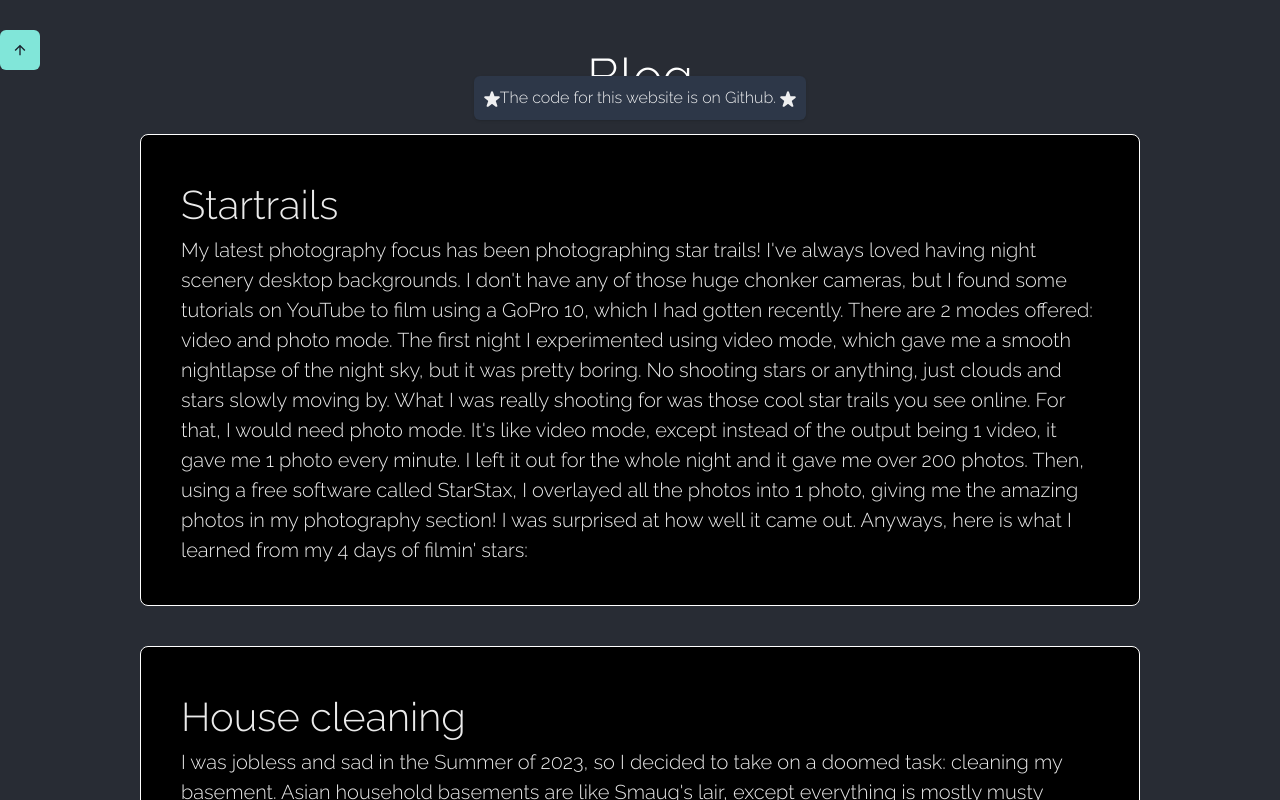
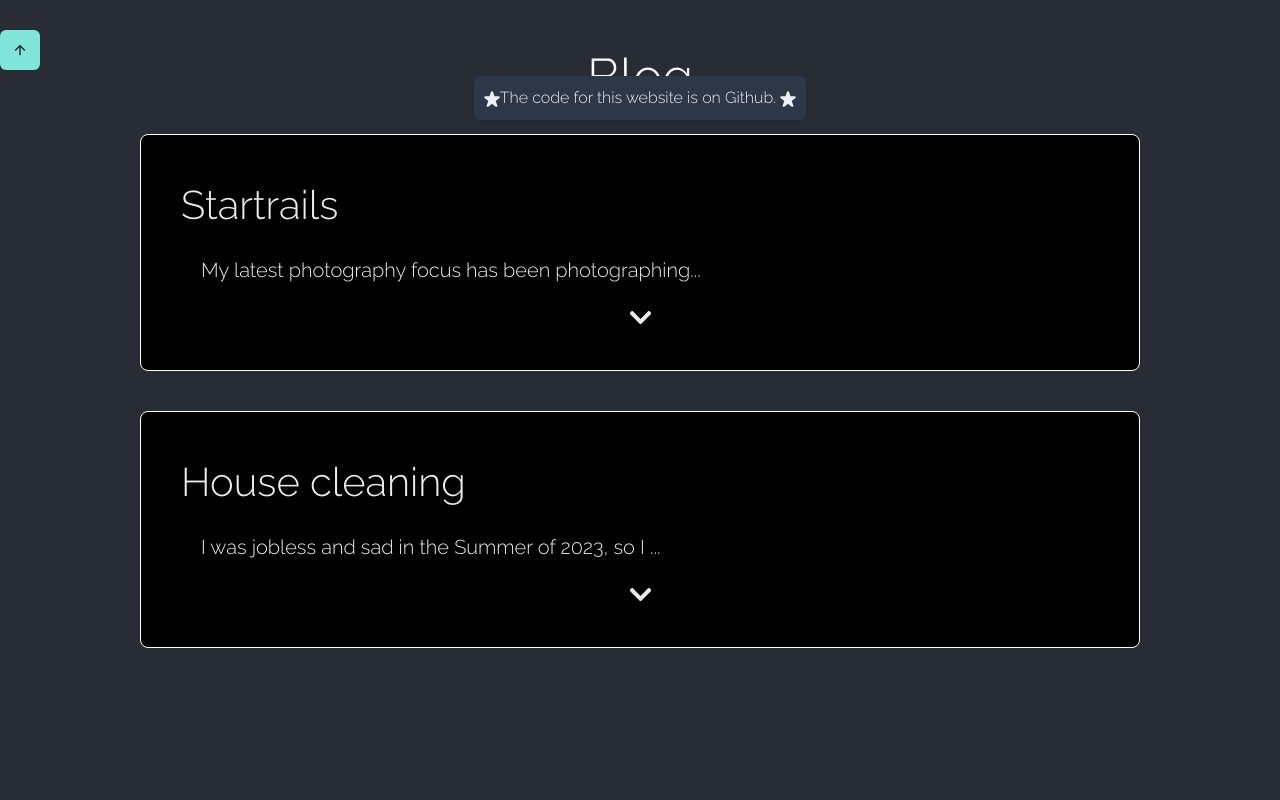
Before and after one commit to LeCitrus/LeCitrus.github.io, a React (Create React App) app: page /about-me in a window 1280 px wide. Shown: the part 680-1480 px from the top of the page. After the commit the page ends 1348 px from the top, so only its background shows below. Built offline with nearby package versions, Linux system fonts and the light colour scheme; a web font is replaced by a local one.

Commit message:
color modes and other things

```diff
--- a/src/Theme.ts
+++ b/src/Theme.ts
@@ -2,7 +2,7 @@ import {extendTheme} from '@chakra-ui/react';
 import {mode} from '@chakra-ui/theme-tools';
 
 const dark = "#282C34";
-const light = "#4A412A";
+const light = "FFFFFF";
 
 const config = {
     initialColorMode: 'dark',
@@ -28,7 +28,7 @@ const theme = extendTheme({
         global: (props)  => ({
             body: {
                 bg: mode(light, dark)(props),
-                color: mode('red', 'white')(props),
+                color: mode('black', 'white')(props),
             }
 
         })
--- a/src/components/Blog.tsx
+++ b/src/components/Blog.tsx
@@ -1,15 +1,30 @@
 import  {Text, Center, Card} from "@chakra-ui/react";
+import { FaChevronDown } from "react-icons/fa";
+import { FaChevronUp } from "react-icons/fa";
+import {useState} from 'react';
 
 /* https://chakra-ui.com/docs/components/popover */
 
 const SubHeader  = ({
-    title, content
+    title, content, color
 }) => {
+    const [expand, toggleExpand] = useState(false);
+
+    const handleClick = () => {
+        toggleExpand(!expand);
+    };
+
     return (
         <Center>
-            <Card borderRadius='lg' bg="black" p={10} width={1000} m={5} borderColor="white" variant="outline">
+            <Card borderRadius='lg' bg={color} p={10} width={1000} m={5} borderColor={color === 'white' ? 'black' : 'white'} variant="outline">
                 <Text fontSize={40}>{title}</Text>
-                <Text fontSize={20}>{content}</Text>
+                <Text fontSize={20} padding={5}>{expand ? content : content.substring(0, 50) + '...'}</Text>
+                <Center>
+                    { expand ?
+                    <FaChevronUp size={25} onClick={() => handleClick()}/> :
+                    <FaChevronDown size={25} onClick={() => handleClick()}/>
+                    }
+                </Center>
             </Card>
         </Center>
     );
--- a/src/components/NavBar.tsx
+++ b/src/components/NavBar.tsx
@@ -1,12 +1,15 @@
 import {Box, Link, Center} from '@chakra-ui/react';
 import {Link as ReachLink} from 'react-router-dom';
+import { useColorMode } from "@chakra-ui/react"
+
 
 /* https://react-bootstrap.github.io/components/navbar/ */
 const NavBar = () => {
-
+  const {colorMode, toggleColorMode} = useColorMode();
+  const gradient = colorMode === "dark" ? "linear(to-b, #00000F, #0000EB)" : "linear(to-b, #E8E8E8, #A9A9A9)";
   return (
     <Center>
-      <Box bgGradient='linear(to-b, #00000F, #0000EB)' width="100%" fontSize="2xl" px={200} py={5} my={5}  display="flex" justifyContent="space-between">
+      <Box bgGradient={gradient} width="100%" fontSize="2xl" px={200} py={5} my={5}  display="flex" justifyContent="space-between">
         <Link as={ReachLink} to="/" fontWeight="bold" style={{textDecoration: 'none'}} _hover={{color: 'black', transform: 'translateY(-5px)',
     transitionDuration: '0.5s',
     transitionTimingFunction: "ease-in-out"}}>LeCitrus</Link>
--- a/src/components/Origami.tsx
+++ b/src/components/Origami.tsx
@@ -1,11 +1,13 @@
-import {Text, Card} from "@chakra-ui/react";
+import {Text, Card, color} from "@chakra-ui/react";
 import ImageComponent from "./ImageComponent";
+import {useColorMode} from "@chakra-ui/react";
 
 const Origami = ({
     title, image_src, author, description
 }) => {
+    const {colorMode, toggleColorMode} = useColorMode();
     return (
-        <Card padding={10} borderColor="white" variant="outline" alignItems="center">
+        <Card padding={10} borderColor={colorMode === 'dark' ? 'white': 'black'} variant="outline" alignItems="center">
         <ImageComponent src={image_src} title={title} description = {description}></ImageComponent>
         <Text
         fontSize='2xl'>
--- a/src/components/Project.tsx
+++ b/src/components/Project.tsx
@@ -1,21 +1,28 @@
-import  {Center, Text, Card} from "@chakra-ui/react";
+import  {Center, Text, Card, VStack, HStack} from "@chakra-ui/react";
+import  {useColorMode} from "@chakra-ui/react";
 
 /* https://chakra-ui.com/docs/components/popover */
 
 const Project  = ({
-    title, link
+    title, link, description, skills = []
 }) => {
-
+    const {colorMode, toggleColorMode} = useColorMode();
     const handleClick = (url) => {
         window.open(url, "_blank");
     };
 
     return (
-        <Card padding={10} borderColor="white" variant="outline" _hover={{bg: 'green'}} onClick={() => handleClick(link)}>
+        <Card padding={6} borderColor={colorMode === 'dark'? 'white' : 'black'} variant="outline" _hover={{bg: colorMode === 'dark'? 'green' : 'gray'}} onClick={() => handleClick(link)}>
             <Center>
-                <Text fontSize='2xl'>
+                <VStack>
+                <Text fontSize='3xl' fontWeight='bold'>
                 {title}
                 </Text>
+                <Text fontSize='md'>{description}</Text>
+                <HStack padding={2}>
+                {skills.map((skill) => (<Card padding={2} key={skill}><Text fontSize='xs'>{skill}</Text></Card>))}
+                </HStack>
+                </VStack>
             </Center>
         </Card>
     );
--- a/src/pages/about-me.tsx
+++ b/src/pages/about-me.tsx
@@ -1,10 +1,12 @@
 import NavBar from "../components/NavBar";
 import Header from "../components/Header";
-import SubHeader from "../components/subheader"
+import SubHeader from '../components/subheader';
 import Blog from "../components/Blog"
 import {Card, Center, Text} from "@chakra-ui/react";
 import HandStand from "../components/Handstand";
 import { motion } from 'framer-motion';
+import { useColorMode } from "@chakra-ui/react"
+
 
 const startrails = `My latest photography focus has been photographing star trails! I've always loved having night scenery desktop backgrounds.
 I don't have any of those huge chonker cameras, but I found some tutorials on YouTube to film using a GoPro 10, which I had gotten
@@ -16,7 +18,7 @@ StarStax, I overlayed all the photos into 1 photo, giving me the amazing photos
 Anyways, here is what I learned from my 4 days of filmin' stars: `
 
 const housecleaning = `I was jobless and sad in the Summer of 2023, so I decided to take on a doomed task:
-cleaning my basement. Asian household basements are like Smaug's lair, except everything is mostly musty cardboard boxes,
+cleaning my basement. Asian household basements are like Smaug's lair, except the treasure is mostly musty cardboard boxes,
 expired hand sanitizer, and ancient relics. You would think cleaning is just tedious and that there is no skill involved, but
 after 3 months of suffering, I beg to differ. There is an art to house cleaning. The urge to clean my basement started when
 I was trying to handstand surrounded by old furniture. I ended up smashing my toe into the corner of a couch.
@@ -25,6 +27,7 @@ when there is no space to reorganize things. Unfortunately, this is not my basem
 
 
 const About = () => {
+  const {colorMode, toggleColorMode} = useColorMode();
   return (
   <motion.div initial={{opacity: 0}} animate={{opacity: 1}} exit={{opacity: 0}}>
     <div className="App">
@@ -32,13 +35,13 @@ const About = () => {
     </div>
     <NavBar/>
     <Center>
-      <Card borderRadius='lg' bg="black" p={10} borderColor="white" variant="outline">
+      <Card borderRadius='lg' bg={colorMode === "dark" ? "black" : "white"} p={10} borderColor={colorMode === "dark" ? "white" : "black"} variant="outline">
         <Text>I am in my 4th year of a Specialization CS degree - Business Minor at the University of Alberta.</Text>
       </Card>
     </Center>
     <SubHeader title="What am I learning right now?"/>
     <Center>
-      <Card borderRadius='lg' bg="black" p={10} borderColor="white" variant="outline">
+      <Card borderRadius='lg' bg={colorMode === "dark" ? "black" : "white"} p={10} borderColor={colorMode === "dark" ? "white" : "black"} variant="outline">
           <ul>
             <li>Mobile app development using <strong>Flutter</strong></li>
             <li>UI/UX Designing using <strong>Figma</strong></li>
@@ -48,9 +51,9 @@ const About = () => {
       </Card>
     </Center>
     <SubHeader title="Blog"/>
-    <Blog title="Startrails" content={startrails}></Blog>
-    <Blog title="House cleaning" content={housecleaning}></Blog>
-  </motion.div>
+    <Blog title="Startrails" content={startrails} color={colorMode === "dark" ? "black" : "white"}></Blog>
+    <Blog title="House cleaning" content={housecleaning} color={colorMode === "dark" ? "black" : "white"}></Blog>
+   </motion.div>
   );
 };
 
--- a/src/pages/projects.tsx
+++ b/src/pages/projects.tsx
@@ -35,21 +35,21 @@ const Projects = () => {
       <VStack>
         <Text fontSize='5xl' m={5} id="hackathon">Hackathon Projects</Text>
         <SimpleGrid columns = {3} spacing = {10} paddingBottom='10'>
-          <Project title="Imposter Detector" link="https://imposter-detector.vercel.app/"/>
-          <Project title="Math GPT" link="https://arithme.tech/"/>
-          <Project title="Lost and Coffee (repo)" link="https://github.com/LeCitrus/Lost-and-Coffee"/>
+          <Project title="Imposter Detector" link="https://imposter-detector.vercel.app/" description="modifies sound files to inject vine boom sound effects" skills={['react', 'chakra-ui', 'mp3']}/>
+          <Project title="Math GPT" link="https://arithme.tech/" description="reads latex equations and uses GPT to return the solution" skills={['react', 'api', 'chakra-ui']} />
+          <Project title="Lost and Coffee (repo)" link="https://github.com/LeCitrus/Lost-and-Coffee" description="submission for GameJam 2021" skills={['gamemaker']}/>
         </SimpleGrid>
         <Box bg="white" width="1000px" height='2px' margin='10px'/>
         <Text fontSize='5xl' m={5} id="course">Course projects</Text>
         <SimpleGrid columns = {2} spacing = {10} paddingBottom='10'>
-          <Project title="AndroidImpact (repo)" link="https://github.com/CMPUT301F22T08/AndroidImpact"/>
-          <Project title="Movie Database With Pymongo (repo)" link="https://github.com/LeCitrus/CMPUT291-Mini-Project-2"/>
+          <Project title="AndroidImpact (repo)" link="https://github.com/CMPUT301F22T08/AndroidImpact" description="foodstuffs tracking app" skills={['agile', 'android', 'java']}/>
+          <Project title="Movie Database With Pymongo (repo)" link="https://github.com/LeCitrus/CMPUT291-Mini-Project-2" description="movie search using pymongo" skills={['pymongo']}/>
         </SimpleGrid>
         <Box bg="white" width="1000px" height='2px' margin='10'/>
         <Text fontSize='5xl' m={5} id="personal">Personal projects</Text>
         <SimpleGrid columns = {2} spacing = {10}>
-          <Project title="Fish Game (JS)" link="https://github.com/LeCitrus/Fish-Game-JS"/>
-          <Project title="Exercise Tracker" link="https://github.com/LeCitrus/Exercise-Tracker"/>
+          <Project title="Fish Game (repo)" link="https://github.com/LeCitrus/Fish-Game-JS" description="replication of rowing machine fish game" skills={['javascript', 'html']}/>
+          <Project title="Exercise Tracker (repo)" link="https://github.com/LeCitrus/Exercise-Tracker" description="mobile app to track exercises" skills={['flutter']}/>
         </SimpleGrid>
       </VStack>
     </div>
```
Also changed, not shown: src/pages/home.tsx (+30 -6 lines).
